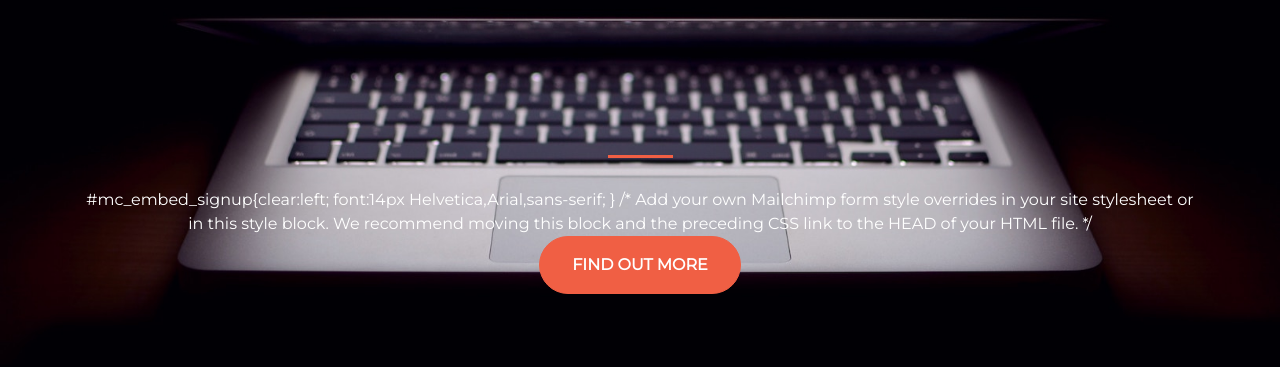
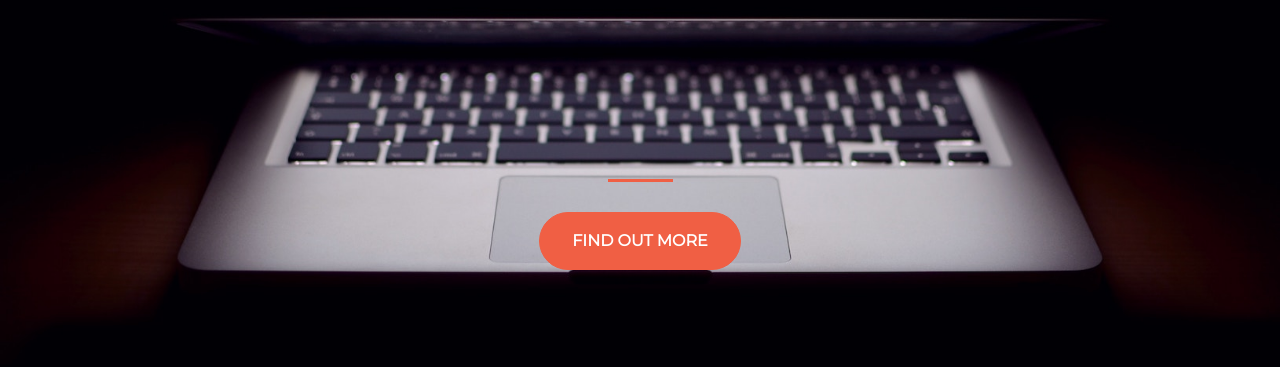
Before and after one commit to ajav3196/ajav3196.github.io, a plain HTML site: page index.html in a window 1280 px wide. Shown: the part 295-662 px from the top of the page. Drawn offline with nearby package versions, Linux system fonts and the light colour scheme.

Commit message:
Update index.html

```diff
--- a/index.html
+++ b/index.html
@@ -30,9 +30,7 @@
 
 <!-- Begin Mailchimp Signup Form -->
 
-              #mc_embed_signup{clear:left; font:14px Helvetica,Arial,sans-serif; }
-              /* Add your own Mailchimp form style overrides in your site stylesheet or in this style block.
-                 We recommend moving this block and the preceding CSS link to the HEAD of your HTML file. */
+
             </style>
             <div id="mc_embed_signup">
             <form action="https://gmail.us20.list-manage.com/subscribe/post?u=49277f3fefb7b5c0870b5dc7d&amp;id=57f1d5710f" method="post" id="mc-embedded-subscribe-form" name="mc-embedded-subscribe-form" class="validate" target="_blank" novalidate>
```
